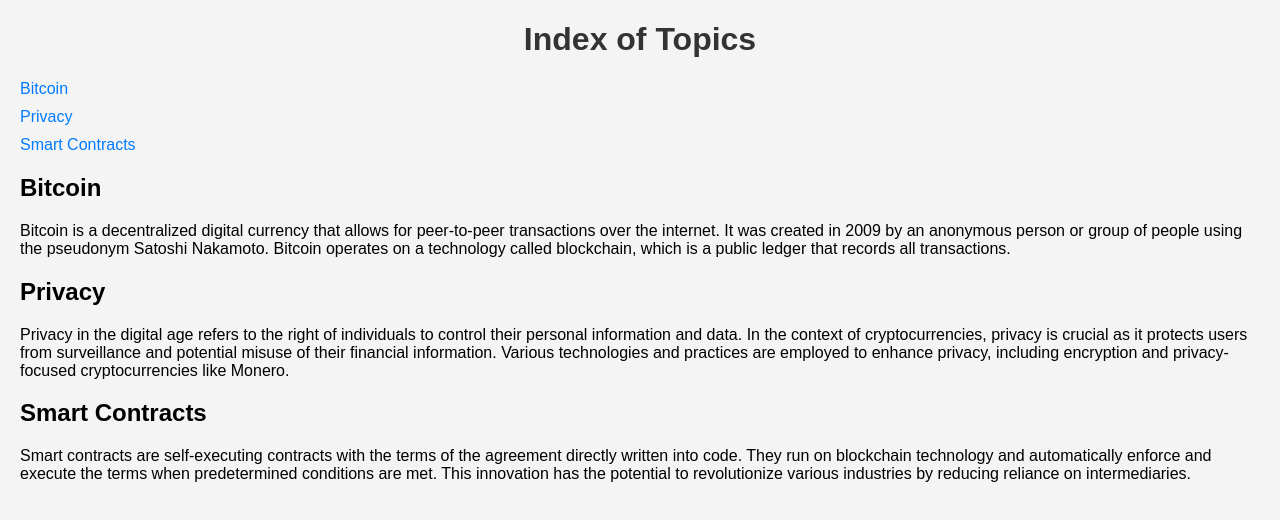
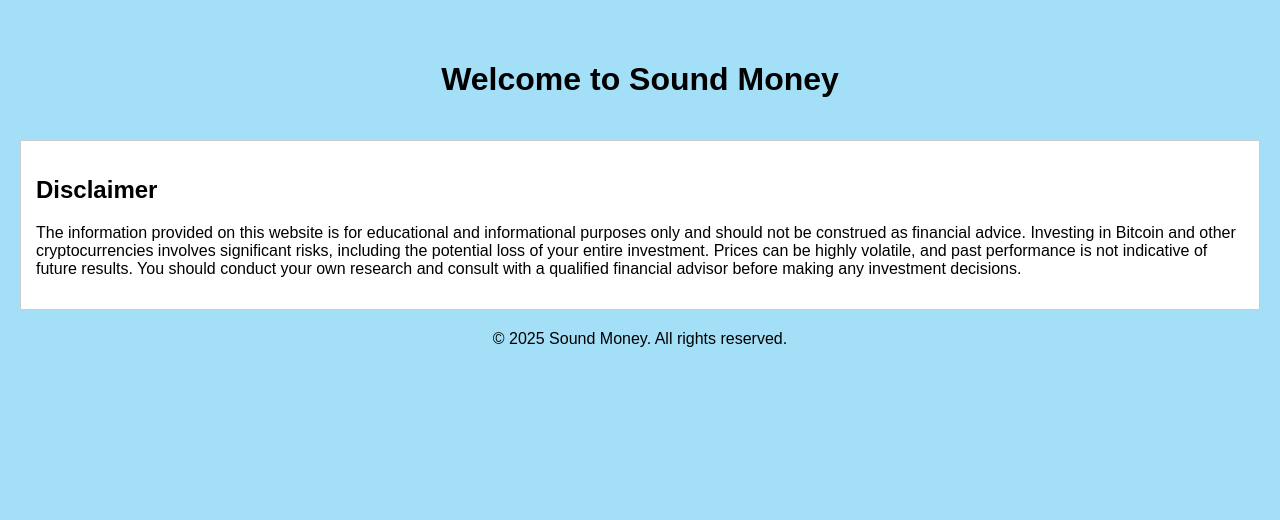
Before and after one commit to Sound-Money/Down-the-rabbit-hole, a plain HTML site: page index.html in a window 1280 px wide. Drawn offline with Linux system fonts and the light colour scheme.

Commit message:
Update index.html

```diff
--- a/index.html
+++ b/index.html
@@ -3,50 +3,49 @@
 <head>
     <meta charset="UTF-8">
     <meta name="viewport" content="width=device-width, initial-scale=1.0">
-    <title>Index of Topics</title>
+    <title>Sound Money</title>
     <style>
         body {
             font-family: Arial, sans-serif;
-            margin: 20px;
-            background-color: #f4f4f4;
+            background-color: #a3dff7;
+            margin: 0;
+            padding: 20px;
         }
-        h1 {
+        header {
             text-align: center;
-            color: #333;
+            padding: 20px;
         }
-        ul {
-            list-style-type: none;
-            padding: 0;
+        .disclaimer {
+            background-color: #fff;
+            border: 1px solid #ccc;
+            padding: 15px;
+            margin-bottom: 20px;
         }
-        li {
-            margin: 10px 0;
-        }
-        a {
-            text-decoration: none;
-            color: #007BFF;
-        }
-        a:hover {
-            text-decoration: underline;
+        footer {
+            text-align: center;
+            margin-top: 20px;
         }
     </style>
 </head>
 <body>
 
-    <h1>Index of Topics</h1>
-    <ul>
-        <li><a href="#bitcoin">Bitcoin</a></li>
-        <li><a href="#privacy">Privacy</a></li>
-        <li><a href="#smart-contracts">Smart Contracts</a></li>
-    </ul>
+<header>
+    <h1>Welcome to Sound Money</h1>
+</header>
 
-    <h2 id="bitcoin">Bitcoin</h2>
-    <p>Bitcoin is a decentralized digital currency that allows for peer-to-peer transactions over the internet. It was created in 2009 by an anonymous person or group of people using the pseudonym Satoshi Nakamoto. Bitcoin operates on a technology called blockchain, which is a public ledger that records all transactions.</p>
+<div class="disclaimer">
+    <h2>Disclaimer</h2>
+    <p>
+        The information provided on this website is for educational and informational purposes only and should not be construed as financial advice.
+        Investing in Bitcoin and other cryptocurrencies involves significant risks, including the potential loss of your entire investment.
+        Prices can be highly volatile, and past performance is not indicative of future results.
+        You should conduct your own research and consult with a qualified financial advisor before making any investment decisions.
+    </p>
+</div>
 
-    <h2 id="privacy">Privacy</h2>
-    <p>Privacy in the digital age refers to the right of individuals to control their personal information and data. In the context of cryptocurrencies, privacy is crucial as it protects users from surveillance and potential misuse of their financial information. Various technologies and practices are employed to enhance privacy, including encryption and privacy-focused cryptocurrencies like Monero.</p>
-
-    <h2 id="smart-contracts">Smart Contracts</h2>
-    <p>Smart contracts are self-executing contracts with the terms of the agreement directly written into code. They run on blockchain technology and automatically enforce and execute the terms when predetermined conditions are met. This innovation has the potential to revolutionize various industries by reducing reliance on intermediaries.</p>
+<footer>
+    <p>&copy; 2025 Sound Money. All rights reserved.</p>
+</footer>
 
 </body>
 </html>
```
